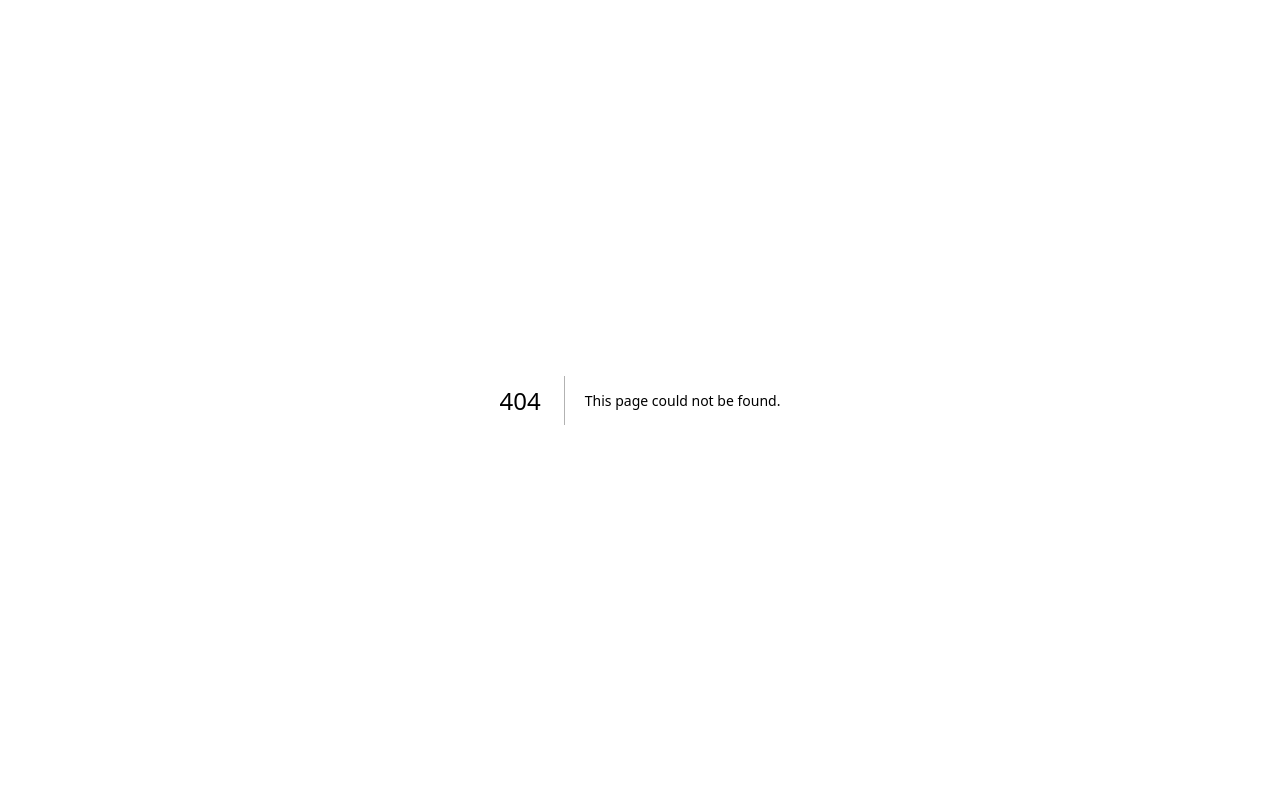
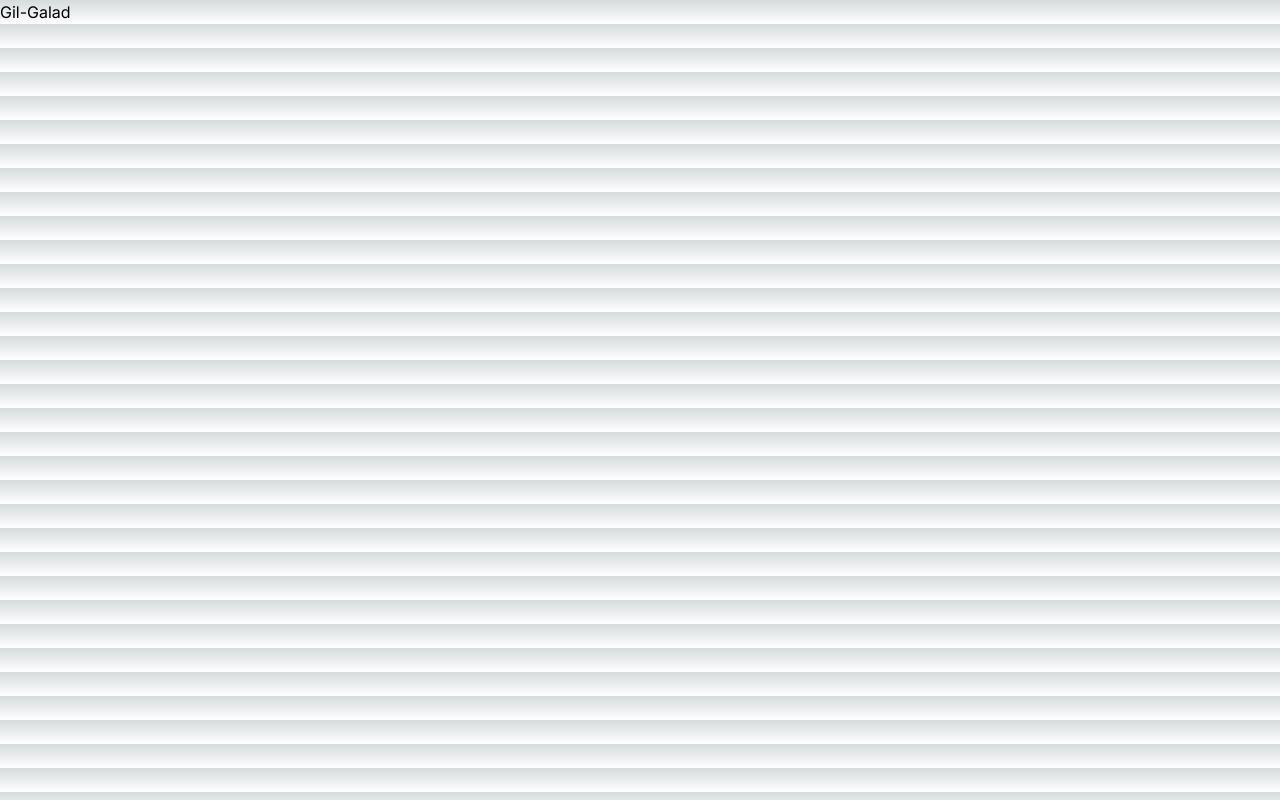
Before and after one commit to DanielMoscardini/formacao-dev, a Next.js app in the folder especialista/react_e_next/react-fundamentos/: page /componentes/trecho in a window 1280 px wide. Before the commit this address had no page. Built offline with nearby package versions, Linux system fonts and the light colour scheme.

Commit message:
Finalizando componentes

```diff
--- /dev/null
+++ b/especialista/react_e_next/react-fundamentos/src/app/componentes/basico/page.tsx
@@ -0,0 +1,3 @@
+export default function Page() {
+  return <h1>Exemplo 1</h1>
+}
--- /dev/null
+++ b/especialista/react_e_next/react-fundamentos/src/app/componentes/titulo/page.tsx
@@ -0,0 +1,8 @@
+export default function Page() {
+  return (
+    <div>
+      <h1 className="text-8xl text-purple-600 font-bold">Titulo</h1>
+      <h2 className="text-4xl text-red-300">Subtitulo</h2>
+    </div>
+  )
+}
--- /dev/null
+++ b/especialista/react_e_next/react-fundamentos/src/app/componentes/trecho/page.tsx
@@ -0,0 +1,8 @@
+export default function Page() {
+  const nomes = [
+    <div key={1}>Galadriel</div>,
+    <div key={2}>Cirdan</div>,
+    <div key={3}>Gil-Galad</div>
+  ];
+  return <div>{nomes[2]}</div>;
+}
```
